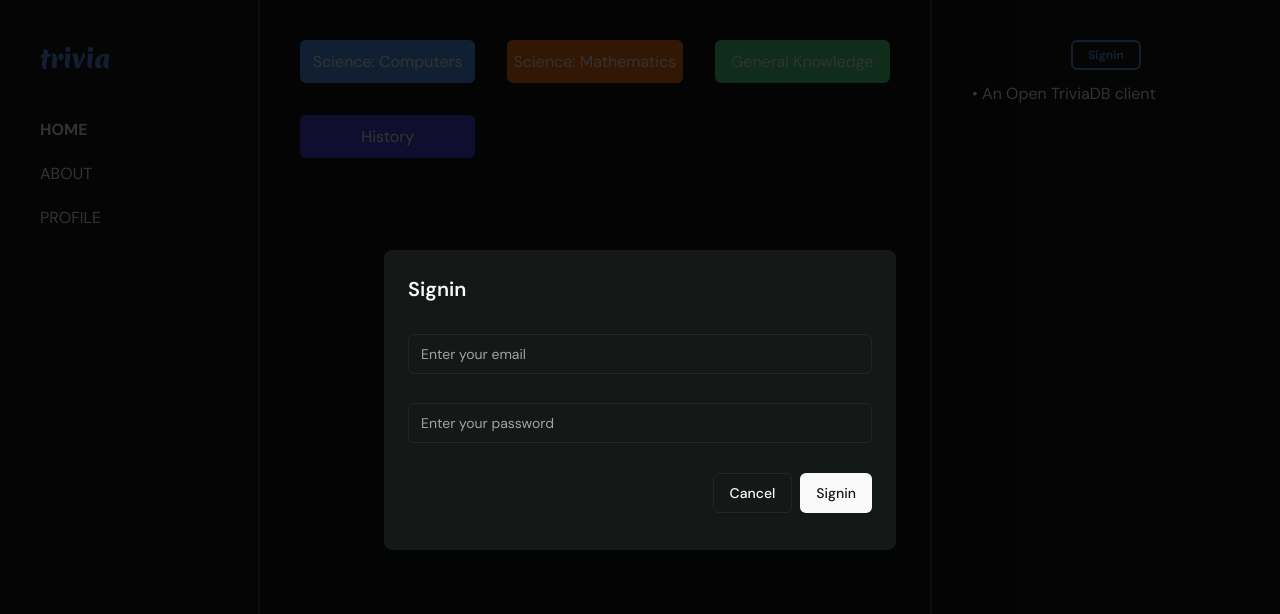
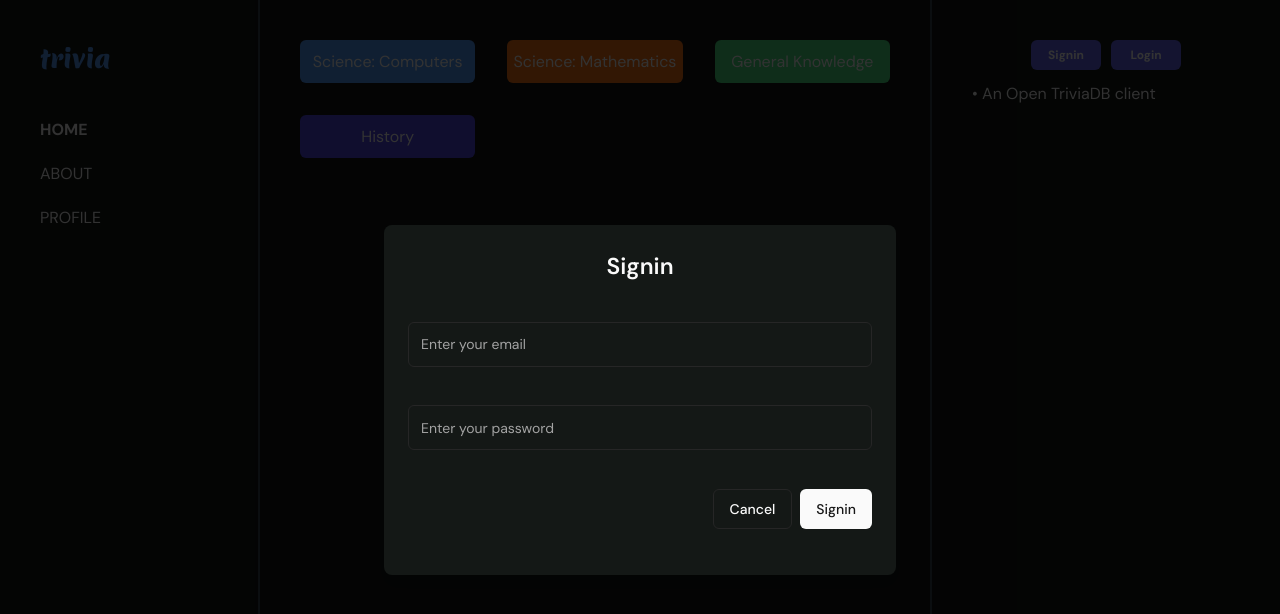
Before and after one commit to michaelchristwin/trivia, a React (Vite) app: page / in a window 1280 px wide. Both pictures are taken after a click on the button "Signin". Shown: the top 614 px of the page. Built offline with nearby package versions, Linux system fonts and the light colour scheme.

Commit message:
Improved validation logic

```diff
--- a/src/components/Layout.tsx
+++ b/src/components/Layout.tsx
@@ -1,6 +1,7 @@
 import { Link } from "@tanstack/react-router";
 import { motion } from "framer-motion";
 import Signin from "./Signin";
+import Login from "./Login";
 
 function Layout({ children }: { children: React.ReactNode }) {
   return (
@@ -33,16 +34,28 @@ function Layout({ children }: { children: React.ReactNode }) {
       <div
         className={`w-[350px] h-[100vh] border-l-2 border-[#37464f] space-y-3 p-[40px]`}
       >
+        <div className={`flex w-[160px] h-[30px] mx-auto`}>
           <Signin>
             <motion.button
               type="button"
               whileHover={{ scale: 1.1 }}
               whileTap={{ scale: 0.9 }}
-            className={`bg-background border-2 text-[12px] font-bold text-secondary2 block mx-auto rounded-[6px] border-secondary2 w-[70px] h-[30px]`}
+              className={`bg-indigo-500 text-[12px] font-bold text-white block mx-auto rounded-[6px] w-[70px] h-[30px]`}
             >
               Signin
             </motion.button>
           </Signin>
+          <Login>
+            <motion.button
+              type="button"
+              whileHover={{ scale: 1.1 }}
+              whileTap={{ scale: 0.9 }}
+              className={`bg-indigo-500 text-[12px] font-bold text-white block mx-auto rounded-[6px] w-[70px] h-[30px]`}
+            >
+              Login
+            </motion.button>
+          </Login>
+        </div>
         <p>• An Open TriviaDB client</p>
       </div>
     </div>
--- a/src/components/Login.tsx
+++ b/src/components/Login.tsx
@@ -10,23 +10,46 @@ import {
 import { Input } from "@/components/ui/input";
 import { Button } from "./ui/button";
 import { useState } from "react";
+import { FormError } from "./Signin";
 
 function Login({ children }: { children: React.ReactNode }) {
+  const [open, setOpen] = useState(false);
   const [formData, setFormData] = useState({
     email: "",
     password: "",
   });
   const { email, password } = formData;
+  const [errors, setErrors] = useState<FormError>({ email: "", password: "" });
   const handleChange = (e: React.ChangeEvent<HTMLInputElement>) => {
     const { value, name } = e.target;
     setFormData((prev) => ({ ...prev, [name]: value }));
   };
+  const validate = () => {
+    const errors: FormError = { email: "", password: "" };
+
+    // Check email format
+    if (!formData.email) {
+      errors.email = "Email is required";
+    } else if (!/\S+@\S+\.\S+/.test(formData.email)) {
+      errors.email = "Email address is invalid";
+    }
+
+    // Check password length
+    if (!formData.password) {
+      errors.password = "Password is required";
+    } else if (formData.password.length < 6) {
+      errors.password = "Password must be at least 6 characters";
+    }
+
+    setErrors(errors);
+    return !Object.values(errors).some((error) => error !== "");
+  };
   const handleSubmit = async () => {
-    if (Object.values(formData).length === 0) {
-      return;
+    try {
+      if (!validate()) {
+        throw Error("form data is invalid");
       }
-    try {
-      const res = await fetch("http://localhost:8080/signin", {
+      const res = await fetch("http://localhost:8080/login", {
         method: "POST",
         headers: {
           "Content-Type": "application/json",
@@ -38,6 +61,8 @@ function Login({ children }: { children: React.ReactNode }) {
         // Checks if status is not in the range of 200-299
         throw new Error(`Error: ${res.status} ${res.statusText}`);
       }
+      setOpen(false);
+      alert("Login Sucessful");
       setFormData({ email: "", password: "" });
       const data = await res.json(); // Assuming the response is in JSON
       console.log("Login successful", data);
@@ -47,30 +72,41 @@ function Login({ children }: { children: React.ReactNode }) {
   };
 
   return (
-    <AlertDialog>
+    <AlertDialog open={open} onOpenChange={setOpen}>
       <AlertDialogTrigger asChild>{children}</AlertDialogTrigger>
-      <AlertDialogContent className={`border-0 space-y-4`}>
+      <AlertDialogContent className={`border-0 h-[350px]`}>
         <AlertDialogHeader>
-          <AlertDialogTitle>Login2</AlertDialogTitle>
+          <AlertDialogTitle className={`text-[23px] block mx-auto`}>
+            Login
+          </AlertDialogTitle>
         </AlertDialogHeader>
 
+        <div className={`w-full block space-y-[2px]`}>
           <Input
-          type="text"
+            type={"email"}
             onChange={handleChange}
             value={email}
             name="email"
             placeholder="Enter your email"
-          className={`focus:border-0`}
+            className={`h-[45px] focus-visible:ring-0 focus-visible:ring-offset-0`}
           />
+          {errors.email && (
+            <p className={`text-[7px] ps-2 text-red-500`}>{errors.email}</p>
+          )}
+        </div>
+        <div className={`w-full block space-y-[2px]`}>
           <Input
-          type="text"
+            type={"password"}
             onChange={handleChange}
             name="password"
             value={password}
             placeholder="Enter your password"
-          className={`focus:border-0`}
+            className={`h-[45px] focus-visible:ring-0 focus-visible:ring-offset-0`}
           />
-
+          {errors.password && (
+            <p className={`text-[7px] ps-2 text-red-500`}>{errors.password}</p>
+          )}
+        </div>
         <AlertDialogFooter>
           <AlertDialogCancel>Cancel</AlertDialogCancel>
           <Button type="button" onClick={handleSubmit}>
--- a/src/components/Signin.tsx
+++ b/src/components/Signin.tsx
@@ -10,11 +10,12 @@ import {
 import { Input } from "@/components/ui/input";
 import { Button } from "./ui/button";
 import { useState } from "react";
-interface FormError {
+export interface FormError {
   email: string;
   password: string;
 }
 function Signin({ children }: { children: React.ReactNode }) {
+  const [open, setOpen] = useState(false);
   const [formData, setFormData] = useState({
     email: "",
     password: "",
@@ -39,7 +40,7 @@ function Signin({ children }: { children: React.ReactNode }) {
     }
 
     setErrors(errors);
-    return Object.keys(errors).length === 0;
+    return !Object.values(errors).some((error) => error !== "");
   };
   const handleChange = (e: React.ChangeEvent<HTMLInputElement>) => {
     e.preventDefault();
@@ -63,51 +64,59 @@ function Signin({ children }: { children: React.ReactNode }) {
         // Checks if status is not in the range of 200-299
         throw new Error(`Error: ${res.status} ${res.statusText}`);
       }
+      setOpen(false);
+      alert("Account Created");
       setFormData({ email: "", password: "" });
       const data = await res.json(); // Assuming the response is in JSON
       console.log("Login successful", data);
     } catch (error) {
-      console.error("Login failed", error);
+      console.error("Signin failed", error);
     }
+  };
+  const handleCancel = () => {
+    setErrors({ email: "", password: "" });
+    setFormData({ email: "", password: "" });
   };
 
   return (
-    <AlertDialog>
+    <AlertDialog open={open} onOpenChange={setOpen}>
       <AlertDialogTrigger asChild>{children}</AlertDialogTrigger>
-      <AlertDialogContent className={`border-0 h-[300px]`}>
+      <AlertDialogContent className={`border-0 h-[350px]`}>
         <AlertDialogHeader>
-          <AlertDialogTitle className={`text-[20px]`}>Signin</AlertDialogTitle>
+          <AlertDialogTitle className={`text-[23px] block mx-auto`}>
+            Signin
+          </AlertDialogTitle>
         </AlertDialogHeader>
 
-        <div>
+        <div className={`w-full block space-y-[2px]`}>
           <Input
-            type="text"
+            type="email"
             onChange={handleChange}
             value={email}
             name="email"
             placeholder="Enter your email"
-            className={`focus-visible:`}
+            className={`h-[45px] focus-visible:ring-0 focus-visible:ring-offset-0`}
           />
           {errors.email && (
-            <p className={`text-[7px] text-red-500`}>{errors.email}</p>
+            <p className={`text-[7px] ps-2 text-red-500`}>{errors.email}</p>
           )}
         </div>
-        <div>
+        <div className={`w-full block space-y-[2px]`}>
           <Input
-            type="text"
+            type="password"
             onChange={handleChange}
             name="password"
             value={password}
             placeholder="Enter your password"
-            className={`focus:border-0`}
+            className={`h-[45px] focus-visible:ring-0 focus-visible:ring-offset-0`}
           />
           {errors.password && (
-            <p className={`text-[7px] text-red-500`}>{errors.password}</p>
+            <p className={`text-[7px] ps-2 text-red-500`}>{errors.password}</p>
           )}
         </div>
 
         <AlertDialogFooter>
-          <AlertDialogCancel>Cancel</AlertDialogCancel>
+          <AlertDialogCancel onClick={handleCancel}>Cancel</AlertDialogCancel>
           <Button type="button" onClick={handleSubmit}>
             Signin
           </Button>
```
Lines whose indentation alone changed are shown as unchanged.
